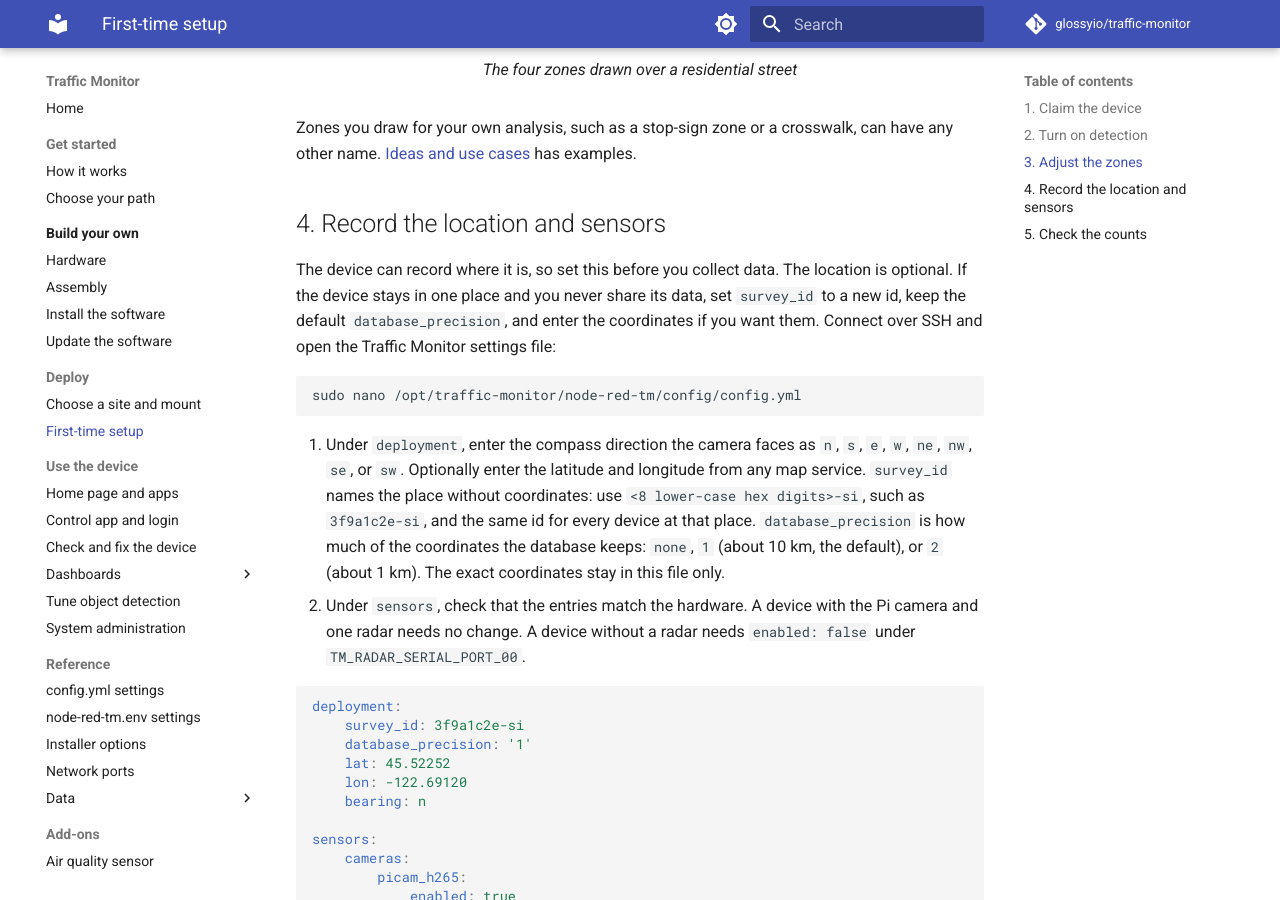
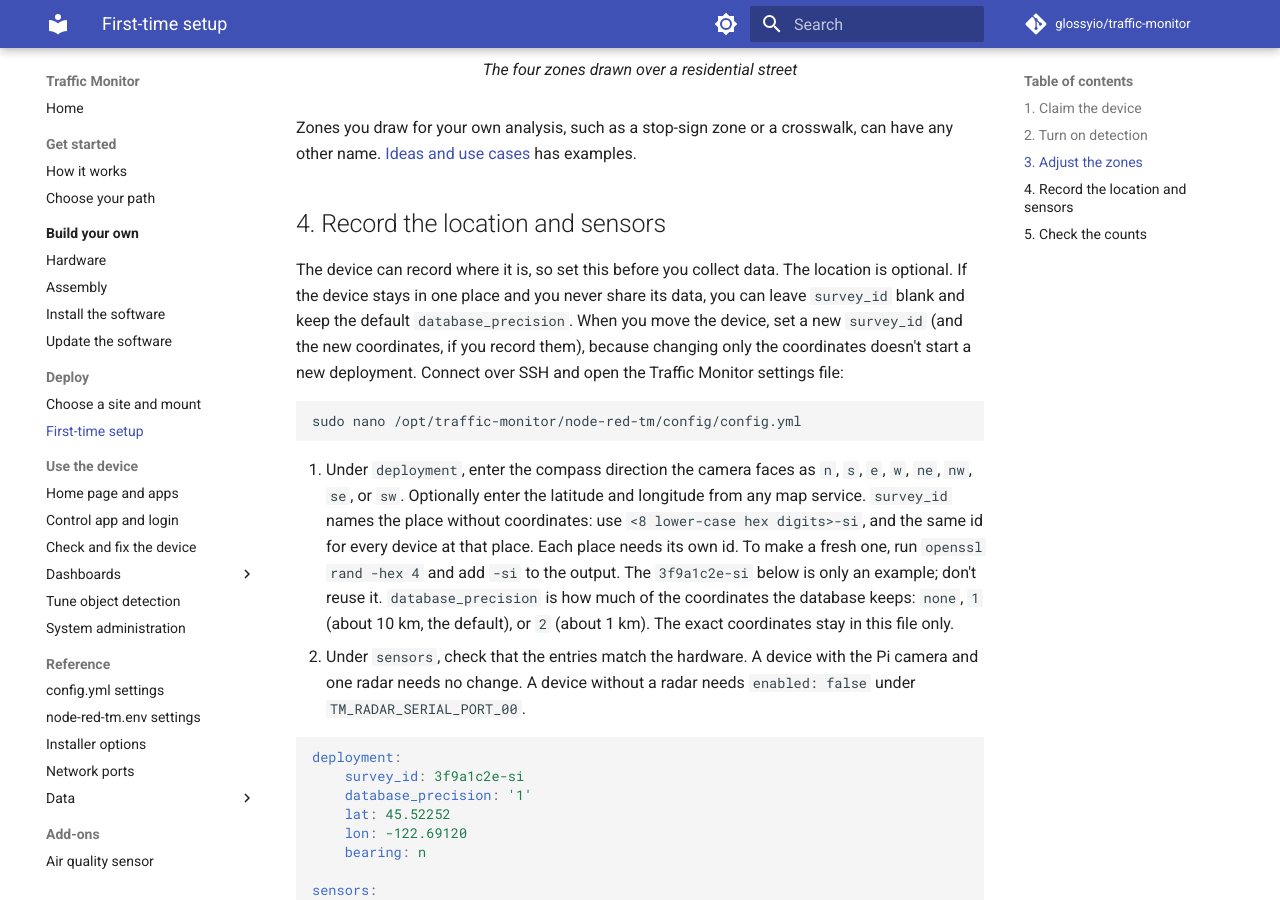
Before and after one commit to glossyio/traffic-monitor, an MkDocs documentation site: the page built from docs/setup-guide.md, in a window 1280 px wide and 900 px high, scrolled down 2134 px. Built offline with MkDocs 1.6.1 and Material for MkDocs 9.7.7, drawn with Linux system fonts in a browser that asks for light colours; comment, search, counter and statistics services are not loaded; the version menu is left out.

Commit message:
Say where the exact rows go at upgrade and how to record a move
The upgrade backup name now uses the schema version the device was on,
says it is kept until the next schema change, and is listed among the
things that stop the database being de-identified. Moving a device is
described as setting a new survey id, since changing only the coordinates
starts no deployment. The setup guide says how to make a fresh survey id
or leave it blank. The internal endpoints paragraph is removed from the
tm-control page.

Assisted-by: Claude Code 2.1.317 (CLI)
AI-Model: Claude Sonnet 5.5 (claude-sonnet-5-5)
AI-Effort: medium
AI-Role: drafted

````diff
--- a/docs/setup-guide.md
+++ b/docs/setup-guide.md
@@ -53,13 +53,13 @@ Zones you draw for your own analysis, such as a stop-sign zone or a crosswalk, c
 
 ## 4. Record the location and sensors
 
-The device can record where it is, so set this before you collect data. The location is optional. If the device stays in one place and you never share its data, set `survey_id` to a new id, keep the default `database_precision`, and enter the coordinates if you want them. Connect over SSH and open the Traffic Monitor settings file:
+The device can record where it is, so set this before you collect data. The location is optional. If the device stays in one place and you never share its data, you can leave `survey_id` blank and keep the default `database_precision`. When you move the device, set a new `survey_id` (and the new coordinates, if you record them), because changing only the coordinates doesn't start a new deployment. Connect over SSH and open the Traffic Monitor settings file:
 
 ```bash
 sudo nano /opt/traffic-monitor/node-red-tm/config/config.yml
 ```
 
-1. Under `deployment`, enter the compass direction the camera faces as `n`, `s`, `e`, `w`, `ne`, `nw`, `se`, or `sw`. Optionally enter the latitude and longitude from any map service. `survey_id` names the place without coordinates: use `<8 lower-case hex digits>-si`, such as `3f9a1c2e-si`, and the same id for every device at that place. `database_precision` is how much of the coordinates the database keeps: `none`, `1` (about 10 km, the default), or `2` (about 1 km). The exact coordinates stay in this file only.
+1. Under `deployment`, enter the compass direction the camera faces as `n`, `s`, `e`, `w`, `ne`, `nw`, `se`, or `sw`. Optionally enter the latitude and longitude from any map service. `survey_id` names the place without coordinates: use `<8 lower-case hex digits>-si`, and the same id for every device at that place. Each place needs its own id. To make a fresh one, run `openssl rand -hex 4` and add `-si` to the output. The `3f9a1c2e-si` below is only an example; don't reuse it. `database_precision` is how much of the coordinates the database keeps: `none`, `1` (about 10 km, the default), or `2` (about 1 km). The exact coordinates stay in this file only.
 2. Under `sensors`, check that the entries match the hardware. A device with the Pi camera and one radar needs no change. A device without a radar needs `enabled: false` under `TM_RADAR_SERIAL_PORT_00`.
 
 ```yaml
````
Also changed, not shown: container/node-red-tm/schema/README.md (+1 -1 lines), docs/configuration/node-red-config.md (+1 -1 lines), docs/data-and-payloads/data-overview.md (+3 -2 lines), docs/development/tm-control.md (+0 -2 lines), docs/use/system-admin.md (+1 -1 lines).
